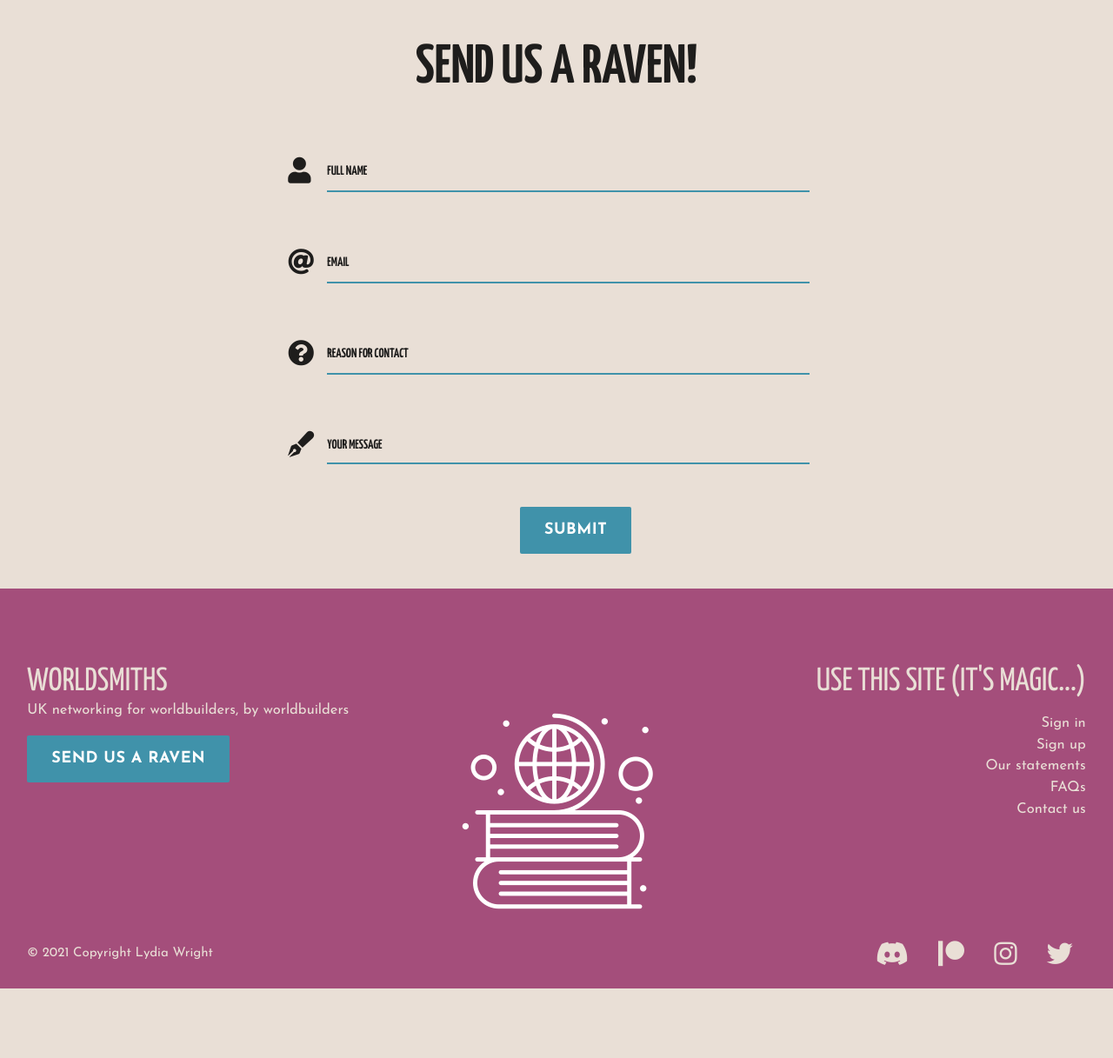
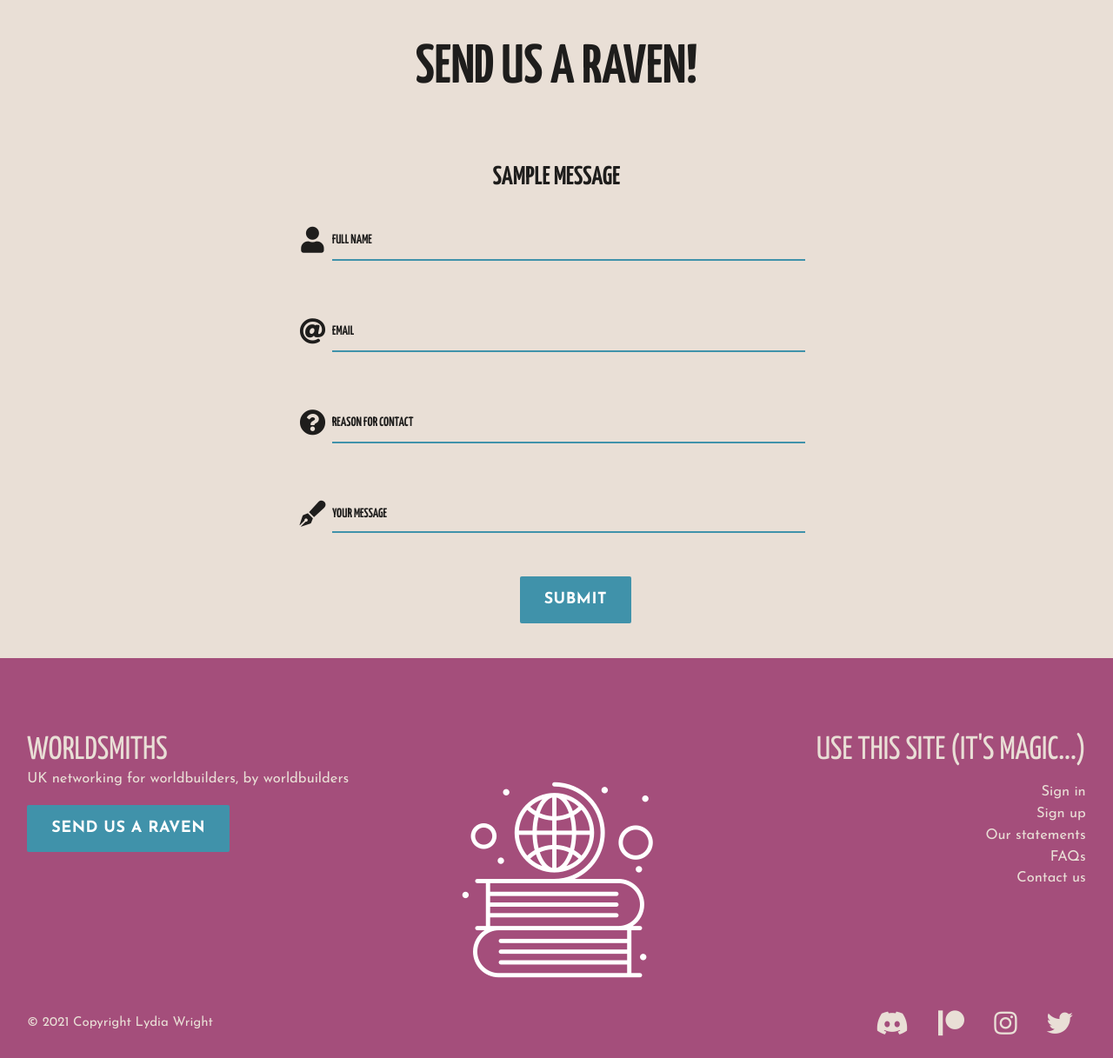
Before and after one commit to lmw95/MS3-worldsmiths, a Flask app: page /contact in a window 1280 px wide. Shown: the part 449-1666 px from the top of the page at 87% size. Before the commit the page ends 1586 px from the top, so only its background shows below. Run offline with Flask 2, Linux system fonts and the light colour scheme; one stand-in notice (Sample message) is shown; some libraries are stand-ins or nearby versions.

Commit message:
Add flash message to contact.html

```diff
--- a/app.py
+++ b/app.py
@@ -1,23 +1,27 @@
 # Import operating system
 import os
 # Import Flask
-from flask import (Flask, render_template)
+from flask import (Flask, render_template, request, flash)
 # Import PyMongo
 from flask_pymongo import PyMongo
 # Set up environment variables
 if os.path.exists("env.py"):
     import env
 
+
 # Create an instance of Flask
 app = Flask(__name__)
+
 
 # Configure MongoDB variables
 app.config["MONGO_DBNAME"] = os.environ.get("MONGO_DBNAME")
 app.config["MONGO_URI"] = os.environ.get("MONGO_URI")
 app.secret_key = os.environ.get("SECRET_KEY")
 
+
 # Create an instance of PyMongo
 mongo = PyMongo(app)
+
 
 # Test function to render data.html test page
 @app.route("/")
@@ -26,17 +30,33 @@ def test_groups():
     groups = mongo.db.groups.find()
     return render_template("test.html", groups=groups)
 
+
+# Render the privacy and accessibility statement template
 @app.route("/statements")
 def statements():
     return render_template("statements.html", page_title="Our statements")
 
+
+#Render the frequently asked questions template
 @app.route("/faqs")
 def faqs():
     return render_template("faqs.html", page_title="FAQs")
 
-@app.route("/contact")
+
+# Render the contact form template and implement Flask Mail - https://pythonbasics.org/flask-mail/
+@app.route("/contact", methods=["GET", "POST"])
 def contact():
+    if request.method == "POST":
+        flash("Thanks {}, we have recieved your message".format(
+        request.form.get("full-name")))
     return render_template("contact.html", page_title="Contact us")
+
+
+# Render the sign up page
+@app.route("/sign_up")
+def sign_up():
+    return render_template("sign-up.html", page_title="Sign up")
+
 
 # Set up port & IP environment variables
 if __name__ == "__main__":
--- a/requirements.txt
+++ b/requirements.txt
@@ -1,6 +1,8 @@
+blinker==1.4
 click==8.0.3
 dnspython==2.1.0
 Flask==2.0.2
+Flask-Mail==0.9.1
 Flask-PyMongo==2.3.0
 itsdangerous==2.0.1
 pymongo==3.12.0
--- a/templates/contact.html
+++ b/templates/contact.html
@@ -16,25 +16,36 @@
 </div>
 <!--Contact form-->
 <div class="row">
-    <form class="col s11 offset-s1 m11 offset-m1 l7 offset-l3 xl7 offset-xl3">
+
+    {% with messages = get_flashed_messages() %}
+        {% if messages %}
+            <div class="col s12 flashes center-align">
+                {% for message in messages %}
+                    <h3>{{ message }}</h3>
+                {% endfor %}
+            </h3>
+        {% endif %}
+    {% endwith %}
+
+    <form method="POST" class="col s11 offset-s1 m11 offset-m1 l7 offset-l3 xl7 offset-xl3">
         <div class="row">
             <div class="input-field col s10">
                 <i class="fas fa-user prefix"></i>
-                <input id="full_name" type="text" class="validate" required>
+                <input id="full_name" type="text" class="validate" name="full-name" id="full-name" required>
                 <label for="full_name">Full name</label>
             </div>
         </div>
         <div class="row">
             <div class="input-field col s10">
                 <i class="fas fa-at prefix"></i>
-                <input id="email" type="email" class="validate" required>
+                <input id="email" type="email" class="validate" name="email" id="email" required>
                 <label for="email">Email</label>
             </div>
         </div>
         <div class="row">
             <div class="input-field col s10">
                 <i class="fas fa-question-circle prefix"></i>
-                <input id="reason" type="text" class="validate" required>
+                <input id="reason" type="text" class="validate" name="message" id="message" required>
                 <label for="reason">Reason for contact</label>
             </div>
         </div>
```
